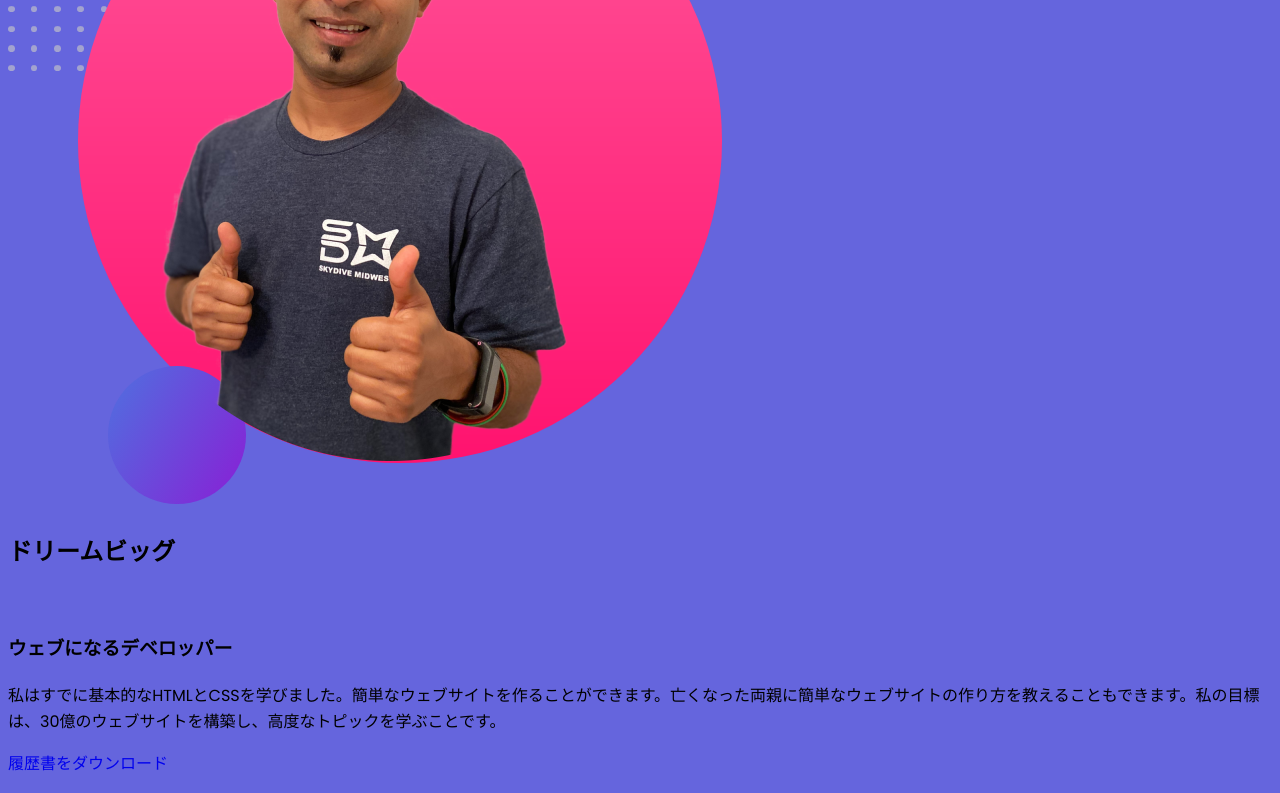
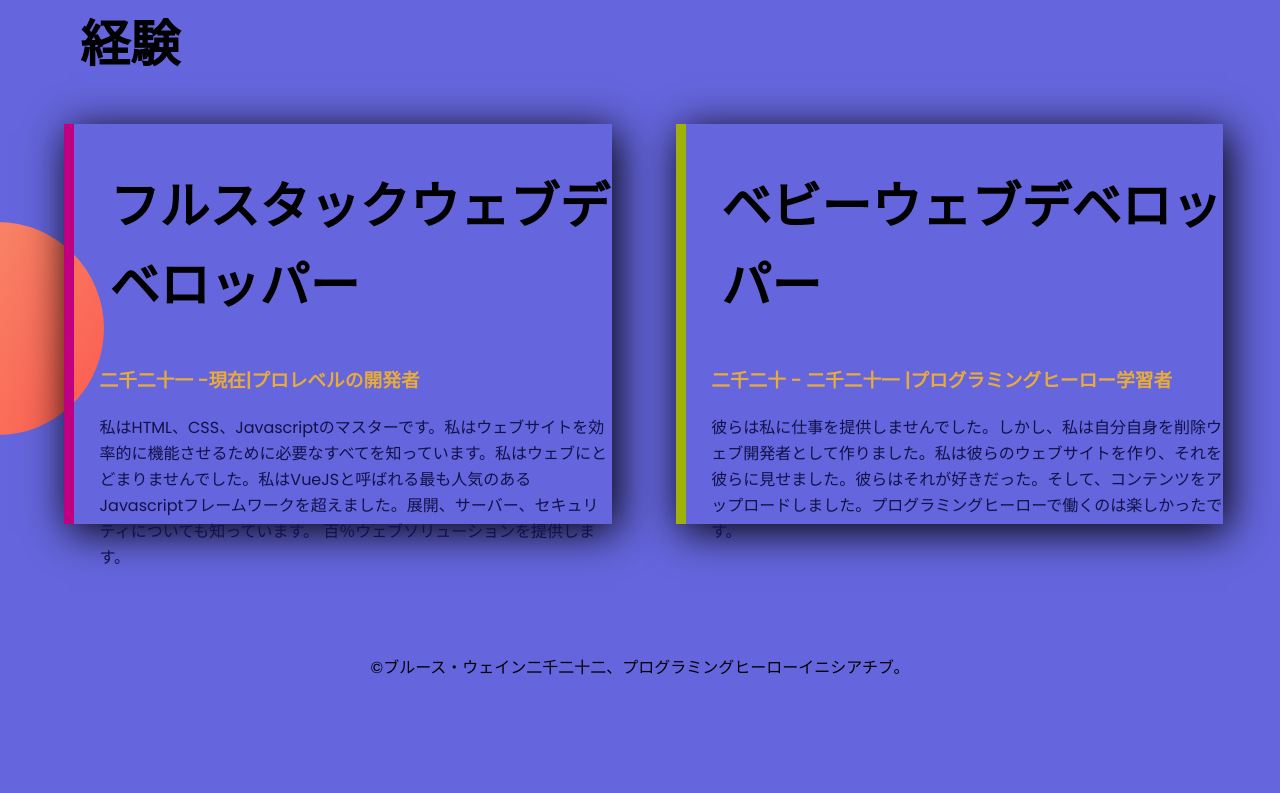
Before and after one commit to MDMofezurRahmanShanto/ProgrammingHero-Portfolio-Bruce-Wayne, a plain HTML site: page index.html in a window 1280 px wide. Shown: the part 1338-2131 px from the top of the page. After the commit the page ends 2018 px from the top, so only its background shows below. Drawn offline with Linux system fonts and the light colour scheme.

Commit message:
last push

```diff
--- a/index.html
+++ b/index.html
@@ -13,12 +13,12 @@
 </head>
 <body>
     <header>
-        <section>
-            <div>
+        <section class="topsec"><!--section 1-->
+
+            <div class="pera"><!--1st section pera 1-->
                 <h1>
                     ようこそ
                 </h1>
-                <br>
                 <h1>
                     <span class="color-one">ブルースウェイン</span>ワールド
                 </h1>
@@ -28,20 +28,20 @@
                 <p>
                     あなたは私が犯罪と戦い、ひよこといちゃつくのを見たことがありますが、誰も私のコウモリ恐怖症についてたわごとをしません。だからこの日から私はウェブサイトを作成し、コウモリについて不平を言うでしょう。私はウェブ開発者になろうとするのをやめません。
                 </p>
-                <a href="https://en.wikipedia.org/wiki/Batman" target="_blank" >私を見て</a>
+                <a href="https://en.wikipedia.org/wiki/Batman" target="_blank" class="button" >私を見て</a>
             </div>
-            <div>
-                <img src="img/jhankar.png" alt="ブルースウェイン">
+            <div class="pera"><!--1st section pera 2-->
+                <img src="img/jhankar.png" alt="ブルースウェイン" class="img-one">
             </div>
         </section>
     </header>
     <main>
-        <section>
-
-                <div>
+        <section class="dream"><!--section 2-->
+                <div><!--2nd section pera 1-->
+                    <div class="pera">
                     <img src="img/jhankar2.png" alt="ブルースウェイン">
                 </div>
-                <div>
+                <div class="pera"><!--2nd section pera 2-->
                     <h1>
                         ドリームビッグ
                     </h1>
@@ -52,22 +52,18 @@
                     <p>
                         私はすでに基本的なHTMLとCSSを学びました。簡単なウェブサイトを作ることができます。亡くなった両親に簡単なウェブサイトの作り方を教えることもできます。私の目標は、30億のウェブサイトを構築し、高度なトピックを学ぶことです。
                     </p>
-                    <a href="https://en.wikipedia.org/wiki/Batman#Abilities">履歴書をダウンロード</a>
+                    <a href="https://en.wikipedia.org/wiki/Batman#Abilities" class="button">履歴書をダウンロード</a>
                 </div>
 
         </section>
-    </main>
-    <main>
-        <section>
-            <h1>
+        <section class="experience"> <!--section 3-->
+            <h1 id="endingh1">
                 経験
             </h1>
-            <div>
-                <div>
+               <div class="pera" id="babydev"> <!--3rd srection pera 1-->
                     <h1>
                         フルスタックウェブデベロッパー
                     </h1>
-                    <br>
                     <h3>
                         二千二十一 -現在|プロレベルの開発者
                     </h3>
@@ -75,11 +71,10 @@
                         私はHTML、CSS、Javascriptのマスターです。私はウェブサイトを効率的に機能させるために必要なすべてを知っています。私はウェブにとどまりませんでした。私はVueJSと呼ばれる最も人気のあるJavascriptフレームワークを超えました。展開、サーバー、セキュリティについても知っています。 百％ウェブソリューションを提供します。
                     </p>
                 </div>
-                <div>
+                <div class="pera" id="prodev"><!--3rd section pera 2-->
                     <h1>
                         ベビーウェブデベロッパー
                     </h1>
-                    <br>
                     <h3>
                         二千二十 - 二千二十一  |プログラミングヒーロー学習者
                     </h3>
@@ -87,7 +82,7 @@
                         彼らは私に仕事を提供しませんでした。しかし、私は自分自身を削除ウェブ開発者として作りました。私は彼らのウェブサイトを作り、それを彼らに見せました。彼らはそれが好きだった。そして、コンテンツをアップロードしました。プログラミングヒーローで働くのは楽しかったです。
                     </p>
                 </div>
-            </div>
+
         </section>
     </main>
     <footer>
--- a/style.css
+++ b/style.css
@@ -1,13 +1,87 @@
 body{
+    margin: 0;
     background-color: rgb(101, 101, 221);
     font-family: 'Poppins', sans-serif;
+}
+section{
+    height: 500px;
+    padding-bottom: 150px;
+}
+.topsec{
+    background-image: url("img/top-banner.png");
+    background-repeat: no-repeat;
+}
+.pera{
+    width: 40%;
+    float: left;
+    margin-left: 5%;
+    padding-left: 2%;
+}
+h1{
+    font-size: 50px;
 }
 .color-one{
     color: rgb(231, 171, 59);
 }
-a{
+
+.pera img{
+    width: 100%;
+}
+.button{
     text-decoration: none;
+    padding: 5px 20px;
+    border-radius: 5px;
+    color: cornsilk;
+
+    background-image: linear-gradient(rgb(175, 112, 67),rgb(116, 59, 18));
+    font-weight: 700;
 }
+p{
+    color: rgb(18, 18, 73);
+}
+.dream{
+    background-image: url("img/dream-bg.png");
+    background-repeat: no-repeat;
+    background-position: right;
+}
+h2{
+    font-size: 40px;
+}
+.experience{
+    background-image: url("img/exp-bg.png");
+    background-repeat: no-repeat;
+    background-position: left;
+}
+.experience h3{
+    color: rgb(231, 171, 59);
+}
+.experience div{
+    box-shadow: 5px 7px 40px black;
+    height: 80%;
+}
+#babydev{
+    border-left: 10px solid;
+    border-image: linear-gradient(to right, rgb(192, 0, 128), rgb(64, 25, 155) ) ;
+    border-image-slice: 1;
+}
+#prodev{
+    border-left: 10px solid;
+    border-image: linear-gradient(to right, rgb(160, 177, 8), rgb(9, 114, 155));
+    border-image-slice: 1;
+}
+.experience h1{
+    margin-left: 10px;
+}
+#endingh1{
+    margin-left: 80px;
+}
+
+
+.pera img{
+    width: 100%;
+
+}
+
 footer{
     text-align: center;
 }
```
